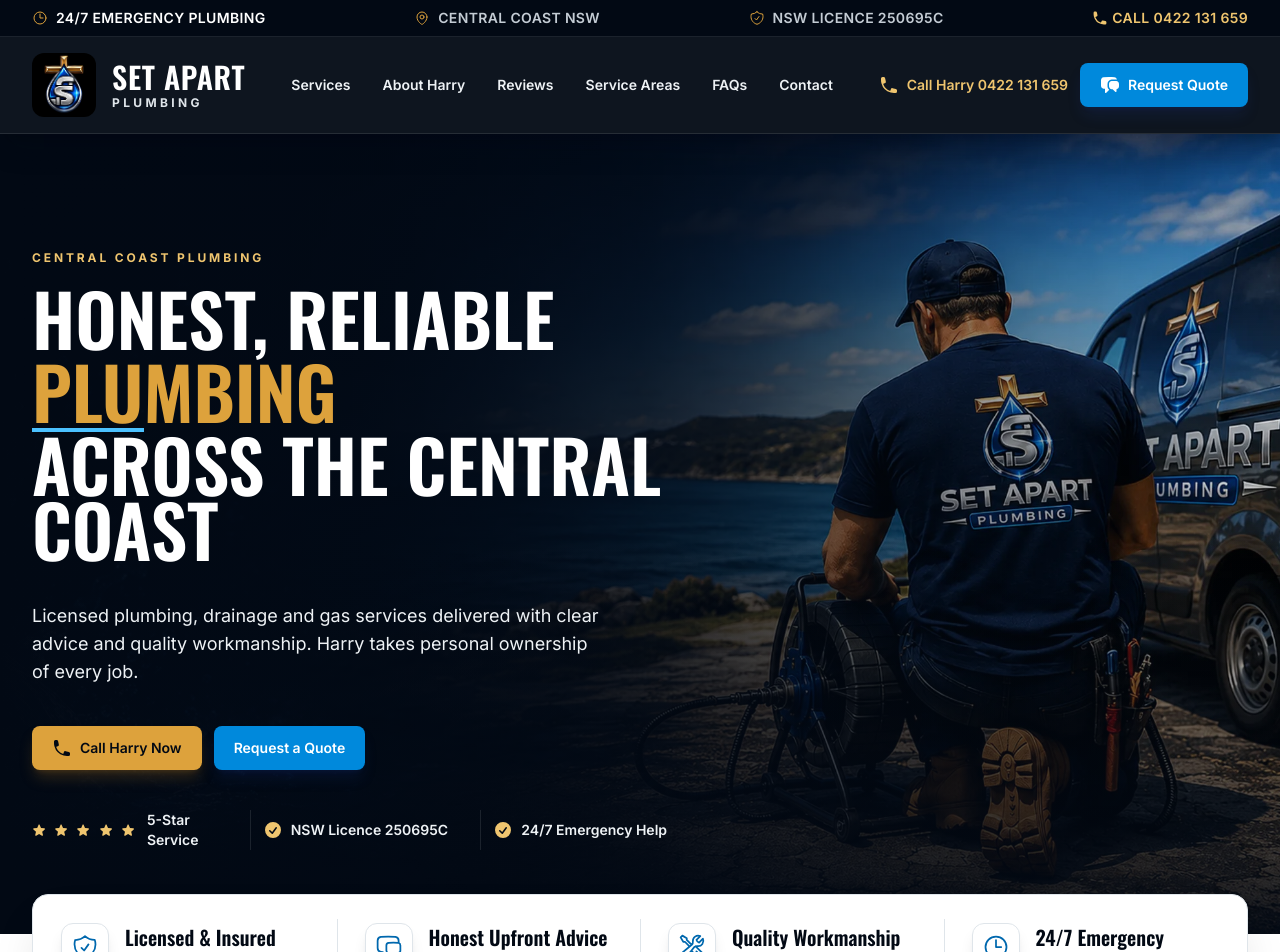
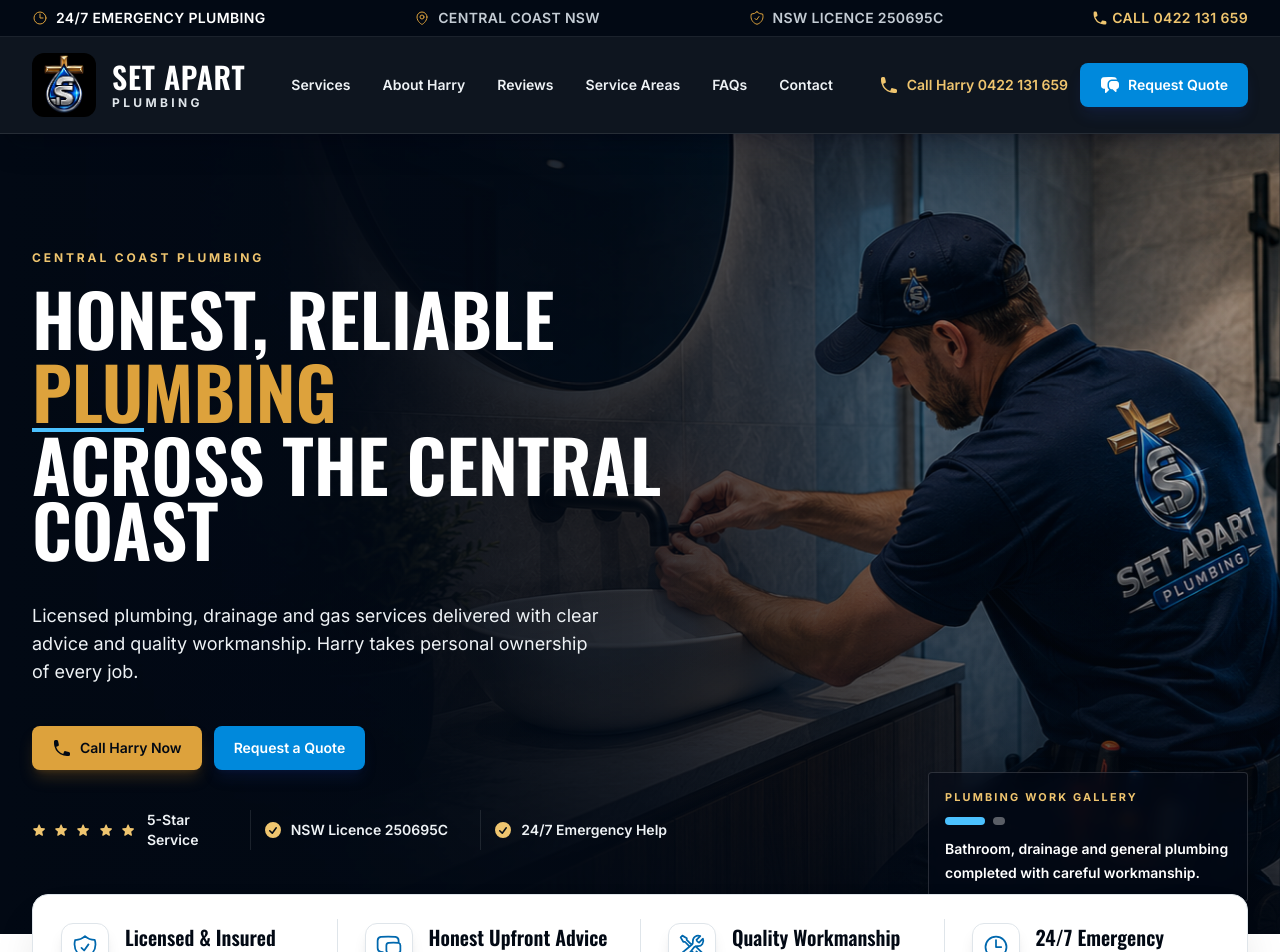
Before and after one commit to ubresponsive/set-apart, a Next.js app: page / in a window 1280 px wide. Shown: the top 952 px of the page. Built offline with nearby package versions, Linux system fonts and the light colour scheme; no server answers.

Commit message:
Add new banner

```diff
--- a/src/app/globals.css
+++ b/src/app/globals.css
@@ -83,6 +83,84 @@
   background-size: 48px 48px;
 }
 
+.animate-hero-slide-primary {
+  animation: hero-slide-primary 12s ease-in-out infinite;
+}
+
+.animate-hero-slide-secondary {
+  animation: hero-slide-secondary 12s ease-in-out infinite;
+}
+
+.animate-hero-dot-primary {
+  animation: hero-dot-primary 12s ease-in-out infinite;
+}
+
+.animate-hero-dot-secondary {
+  animation: hero-dot-secondary 12s ease-in-out infinite;
+}
+
+@keyframes hero-slide-primary {
+  0%,
+  42% {
+    opacity: 1;
+  }
+  50%,
+  92% {
+    opacity: 0;
+  }
+  100% {
+    opacity: 1;
+  }
+}
+
+@keyframes hero-slide-secondary {
+  0%,
+  42% {
+    opacity: 0;
+  }
+  50%,
+  92% {
+    opacity: 1;
+  }
+  100% {
+    opacity: 0;
+  }
+}
+
+@keyframes hero-dot-primary {
+  0%,
+  42% {
+    width: 2.5rem;
+    background-color: var(--sap-blue-400);
+  }
+  50%,
+  92% {
+    width: 0.75rem;
+    background-color: rgba(255, 255, 255, 0.35);
+  }
+  100% {
+    width: 2.5rem;
+    background-color: var(--sap-blue-400);
+  }
+}
+
+@keyframes hero-dot-secondary {
+  0%,
+  42% {
+    width: 0.75rem;
+    background-color: rgba(255, 255, 255, 0.35);
+  }
+  50%,
+  92% {
+    width: 2.5rem;
+    background-color: var(--sap-blue-400);
+  }
+  100% {
+    width: 0.75rem;
+    background-color: rgba(255, 255, 255, 0.35);
+  }
+}
+
 ::selection {
   background: var(--blue-300);
   color: var(--navy-950);
@@ -96,4 +174,15 @@
     transition-duration: 0.01ms !important;
     animation-duration: 0.01ms !important;
   }
+
+  .animate-hero-slide-primary,
+  .animate-hero-dot-primary {
+    animation: none !important;
+  }
+
+  .animate-hero-slide-secondary,
+  .animate-hero-dot-secondary {
+    animation: none !important;
+    opacity: 0 !important;
+  }
 }
--- a/src/components/sections/Hero.tsx
+++ b/src/components/sections/Hero.tsx
@@ -1,8 +1,8 @@
 import { CheckCircleIcon, PhoneIcon, StarIcon } from "@heroicons/react/20/solid";
+import Image from "next/image";
 import { business } from "@/data/business";
 import { Container } from "@/components/ui/Container";
 import { Button } from "@/components/ui/Button";
-import { ImagePanel } from "@/components/ui/ImagePanel";
 
 const trustItems = [
   "NSW Licence 250695C",
@@ -10,20 +10,42 @@
   "Residential + Commercial",
 ];
 
+const heroSlides = [
+  {
+    src: "/images/new-bannerimage.png",
+    alt: "Set Apart Plumbing clearing a blocked drain outside a Central Coast home",
+    label: "Drainage & General Plumbing",
+    imageClassName: "object-[68%_center] sm:object-center",
+  },
+  {
+    src: "/images/additionalbannerimage.png",
+    alt: "Set Apart Plumbing completing bathroom tapware and vanity plumbing work",
+    label: "Bathroom Plumbing & Fit-Offs",
+    imageClassName: "object-[72%_center] sm:object-center",
+  },
+];
+
 export function Hero() {
   return (
     <section className="relative isolate overflow-hidden bg-navy-950 text-white">
-      <ImagePanel
-        src="/images/set-apart-hero-banner.webp"
-        alt="Set Apart Plumbing serving customers across the Central Coast"
-        className="absolute inset-0 -z-10 rounded-none"
-        imageClassName="object-cover object-[72%_center] sm:object-center"
-        priority
-        sizes="100vw"
-      />
+      <div className="absolute inset-0 -z-10">
+        {heroSlides.map((slide, index) => (
+          <Image
+            key={slide.src}
+            src={slide.src}
+            alt={slide.alt}
+            fill
+            priority={index === 0}
+            sizes="100vw"
+            className={`h-full w-full object-cover ${slide.imageClassName} ${
+              index === 0 ? "animate-hero-slide-primary" : "animate-hero-slide-secondary"
+            }`}
+          />
+        ))}
+      </div>
       <div className="absolute inset-0 -z-10 bg-gradient-to-r from-navy-950 via-navy-950/78 to-navy-950/10" />
       <div className="absolute inset-0 -z-10 bg-gradient-to-t from-navy-950/90 via-transparent to-transparent" />
-      <Container className="flex min-h-[680px] items-center pt-24 pb-20 sm:min-h-[740px] lg:min-h-[800px] lg:pt-28">
+      <Container className="relative flex min-h-[680px] items-center pt-24 pb-20 sm:min-h-[740px] lg:min-h-[800px] lg:pt-28">
         <div className="max-w-[680px]">
           <p className="text-xs font-bold uppercase tracking-[0.24em] text-gold-400">
             Central Coast Plumbing
@@ -64,6 +86,25 @@
             ))}
           </div>
         </div>
+        <div className="absolute right-4 bottom-8 hidden max-w-xs rounded-sm border border-white/15 bg-navy-950/55 p-4 shadow-2xl backdrop-blur md:block lg:right-8">
+          <p className="text-[0.68rem] font-bold uppercase tracking-[0.2em] text-gold-400">
+            Plumbing Work Gallery
+          </p>
+          <div className="mt-3 flex gap-2" aria-label="Hero service slideshow">
+            {heroSlides.map((slide, index) => (
+              <div key={slide.label} className="flex items-center gap-2">
+                <span
+                  className={`h-2 w-8 rounded-full ${index === 0 ? "animate-hero-dot-primary bg-blue-400" : "animate-hero-dot-secondary bg-white/35"}`}
+                  aria-hidden="true"
+                />
+                <span className="sr-only">{slide.label}</span>
+              </div>
+            ))}
+          </div>
+          <p className="mt-3 text-sm font-semibold leading-6 text-white">
+            Bathroom, drainage and general plumbing completed with careful workmanship.
+          </p>
+        </div>
       </Container>
     </section>
   );
```
Also changed, not shown: public/images/additionalbannerimage.png (added), public/images/new-bannerimage.png (added).
